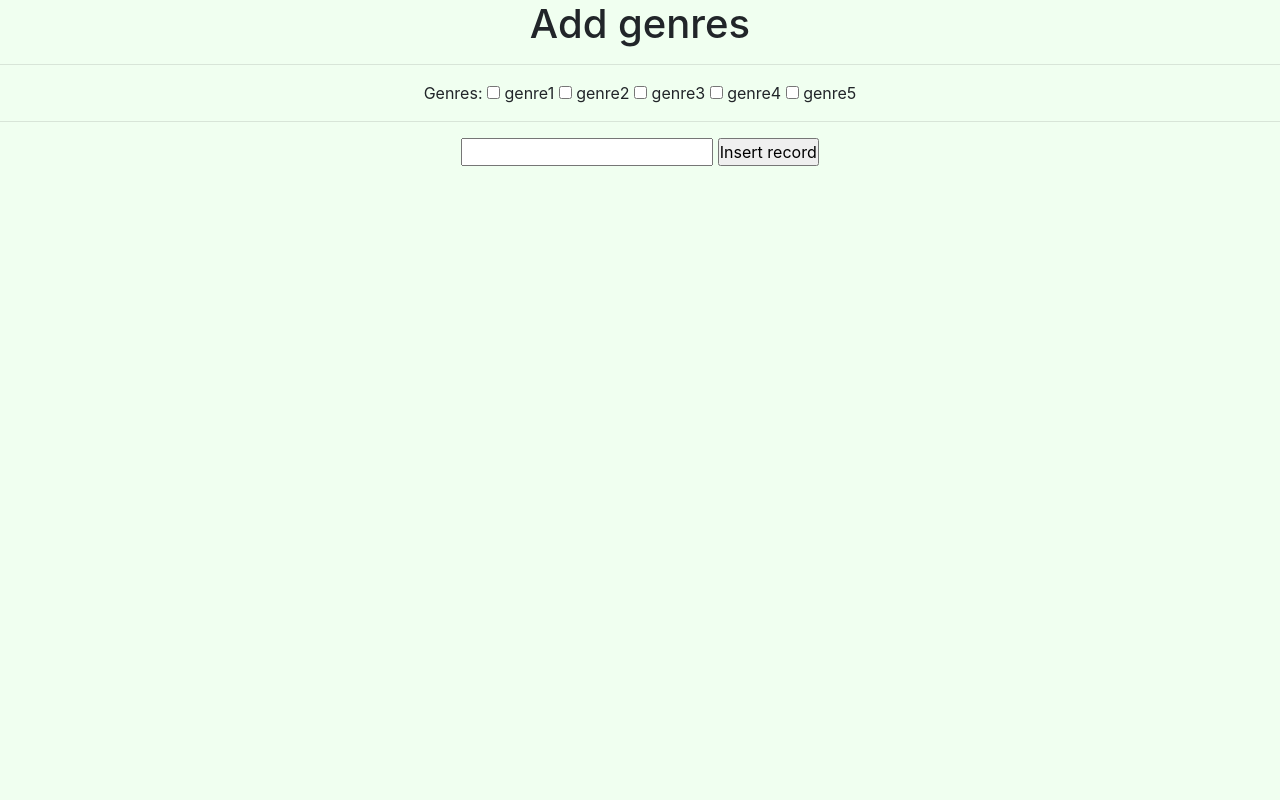
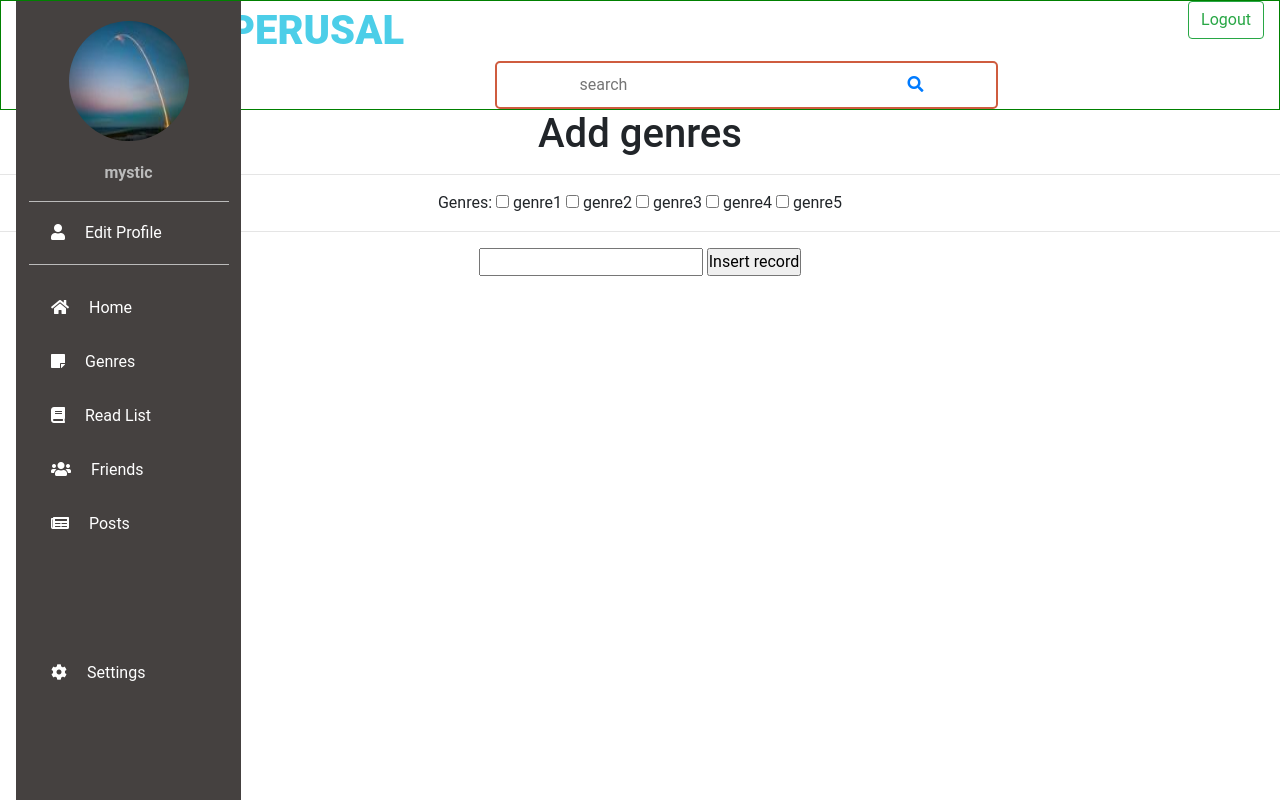
Before and after one commit to swarna1001/Perusal, a Django app: page /accounts/genres/ in a window 1280 px wide. Run offline with Django 3.2, Linux system fonts and the light colour scheme; a user stored in the database is signed in; data comes from the database, SQL or seed files in the repository; both versions use the stored data as it was after the commit; some libraries are stand-ins or nearby versions.

Commit message:
4.7 -  modiified genres page

```diff
--- a/accounts/templates/accounts/genres.html
+++ b/accounts/templates/accounts/genres.html
@@ -5,10 +5,12 @@
 
 	<!-- loads the path to your static files -->
     {% load static %}
+
+    <link rel="stylesheet" href="https://cdnjs.cloudflare.com/ajax/libs/font-awesome/5.12.0-2/css/all.min.css">
 	<link rel="stylesheet" href="https://stackpath.bootstrapcdn.com/bootstrap/4.1.3/css/bootstrap.min.css" integrity="sha384-MCw98/SFnGE8fJT3GXwEOngsV7Zt27NXFoaoApmYm81iuXoPkFOJwJ8ERdknLPMO" crossorigin="anonymous">
 
 
-	<link rel="stylesheet" type="text/css" href="{% static 'accounts/login_style.css' %}"/>
+	<link rel="stylesheet" type="text/css" href="{% static 'accounts/base_style.css' %}"/>
 
 	<script src="https://cdnjs.cloudflare.com/ajax/libs/jquery/3.5.1/jquery.min.js" charset="utf-8"></script>
 
@@ -28,12 +30,156 @@
 			});
 		});
 
+	</script>
 
+	<style>
+        .my-container{
+            /*margin-left: 230px;*/
+            border: 1px solid green;
+           /* max-width: 1280px; */
+        }
 
-	</script>
+        /*.my-col{
+            border: 1px solid blue;
+        }
+
+         .my-row{
+            border: 1px solid red;
+         } */
+
+        </style>
+
 
 </head>
 <body>
+
+	<div class="container-fluid my-container">
+
+    <div class="row my-row">        <!-- ROW 1  TITLE  -->
+        <div class="col-md-2 my-col top-col my-col-11">
+
+
+    <div class="wrapper">
+
+        <div class="sidebar">
+                        <div class="sidebar-menu">
+                            <center class="profile">
+                                <img src="{{ user.profile.image.url }}" alt="">
+                                <p> {{ user.username }} </p>
+                                <hr class="solid">
+                            </center>
+
+                            <li class="item">
+                                <a href="{% url 'accounts:edit_profile' %}"  class="edit-menu-btn">
+                                <i class="fas fa fa-user"></i><span>Edit Profile</span></a>
+                            </li>
+                            <center> <hr class="solid"> </center>
+
+                            <li class="item">
+                                <a href="{% url 'accounts:homepage' %}" class="menu-btn">
+                                <i class="fas fa fa-home"></i><span>Home</span>
+                                </a>
+                            </li>
+
+                            <li class="item">
+                                <a href="{% url 'accounts:genres' %}"  class="menu-btn">
+                                <i class="fa fa-sticky-note"></i><span>Genres</span></a>
+                            </li>
+
+                            <li class="item">
+                                <a href="#profile" class="menu-btn">
+                                <i class="fas fa fa-book"></i><span>Read List</span></a>
+                            </li>
+
+                            <li class="item">
+                                <a href="{% url 'accounts:friend_list' %}" class="menu-btn">
+                                <i class="fas fa fa-users"></i><span>Friends</span>
+                        </a>
+                            </li>
+
+                            <li class="item">
+                                <a href="#posts" class="menu-btn">
+                                <i class="fas fa-newspaper"></i><span>Posts</span></a>
+                            </li>
+
+                            <div>
+                                <li class="item" id="settings">
+                                    <a href="#settings" class="last-menu-btn">
+                                    <i class="fas fa-cog"></i><span>Settings</span> </a>
+                                </li>
+                            </div>
+                        </div>
+                </div> <!-- sidebar end -->
+
+            </div>  <!-- wrapper end -->
+            </div>    <!-- sidebar column end -->
+
+            <div class="col-md-10 my-col top-col my-col-12 "> <!-- COL 2 -->
+
+                <div class="row my-row">   <!-- ROW 1 -->
+
+                    <div class="col-7 my-col top-col my-col-11">  <!-- ROW-1 COL 1  TITLE  -->
+                        <div class="title"><span>Perusal</span></div>
+                    </div>
+
+                        <!-- ROW-1 COL 1  LOG - OUT  -->
+                        <div class="col-5 my-col top-col my-col-12 text-right">
+                            <form class="logout-link" action="/accounts/logout/" method="post">
+                                {% csrf_token %}
+                                <button class="btn btn-outline-success my-2 my-sm-0" type="submit"> Logout</button>
+                            </form>
+                        </div>
+                </div>
+
+                <!-- ROW 2   SEARCH BAR  -->
+                <div class="row justify-content-center my-row row-2">
+                    <div class="col-6 my-col my-col-21 text-center">
+                        <div class="search">
+                            <form class="search-form">
+                            <input class="search-txt" type="text" name="q" placeholder="search">
+                                <a class="search-btn" href="#">
+                                <i class="fas fa-search"></i></a>
+                            </form>
+                        </div>
+                    </div>
+                </div>
+
+    <!-- ############## till here COMMON TEMPLATE FOR ALL THE PAGES  ################# -->
+
+
+
+
+
+
+
+
+
+
+
+
+
+
+
+
+
+
+
+          </div> <!-- CONTENT COLUMN END -->
+        </div> <!-- ROW END -->
+    </div>  <!-- CONTAINER END -->
+
+
+
+
+
+
+
+
+
+
+
+
+
 
 	<center>
 		<h1>Add genres</h1>
--- a/accounts/views.py
+++ b/accounts/views.py
@@ -231,7 +231,7 @@ def genres_view(request):
 			savedata.genres = request.POST.get('genres')
 			savedata.save()
 
-			return render(request, 'accounts/homepage.html')
+			return redirect('accounts:homepage')
 	else:
 
 		return render(request, 'accounts/genres.html')
```
Also changed, not shown: accounts/templates/accounts/base.html (+13 -0 lines), db.sqlite3.
